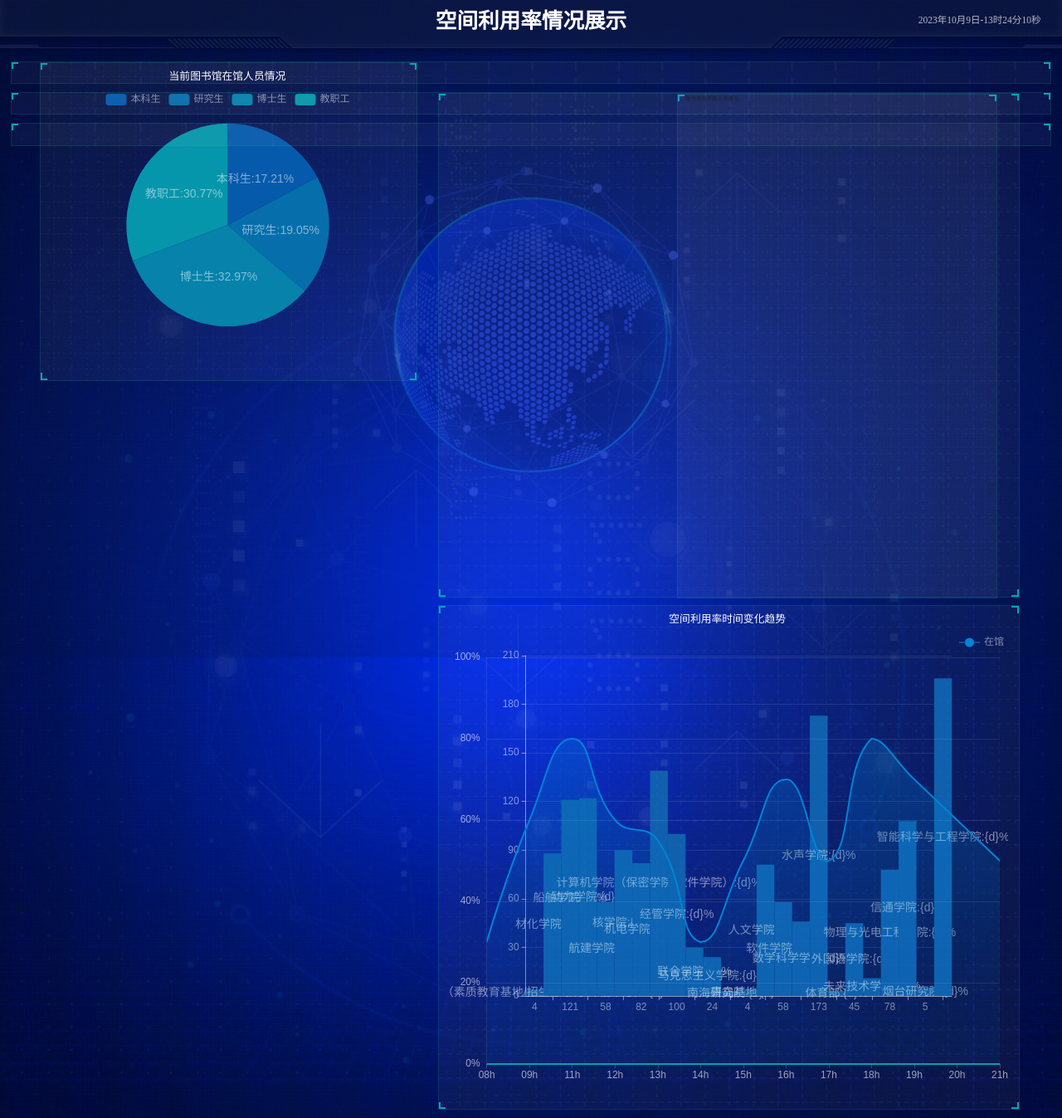
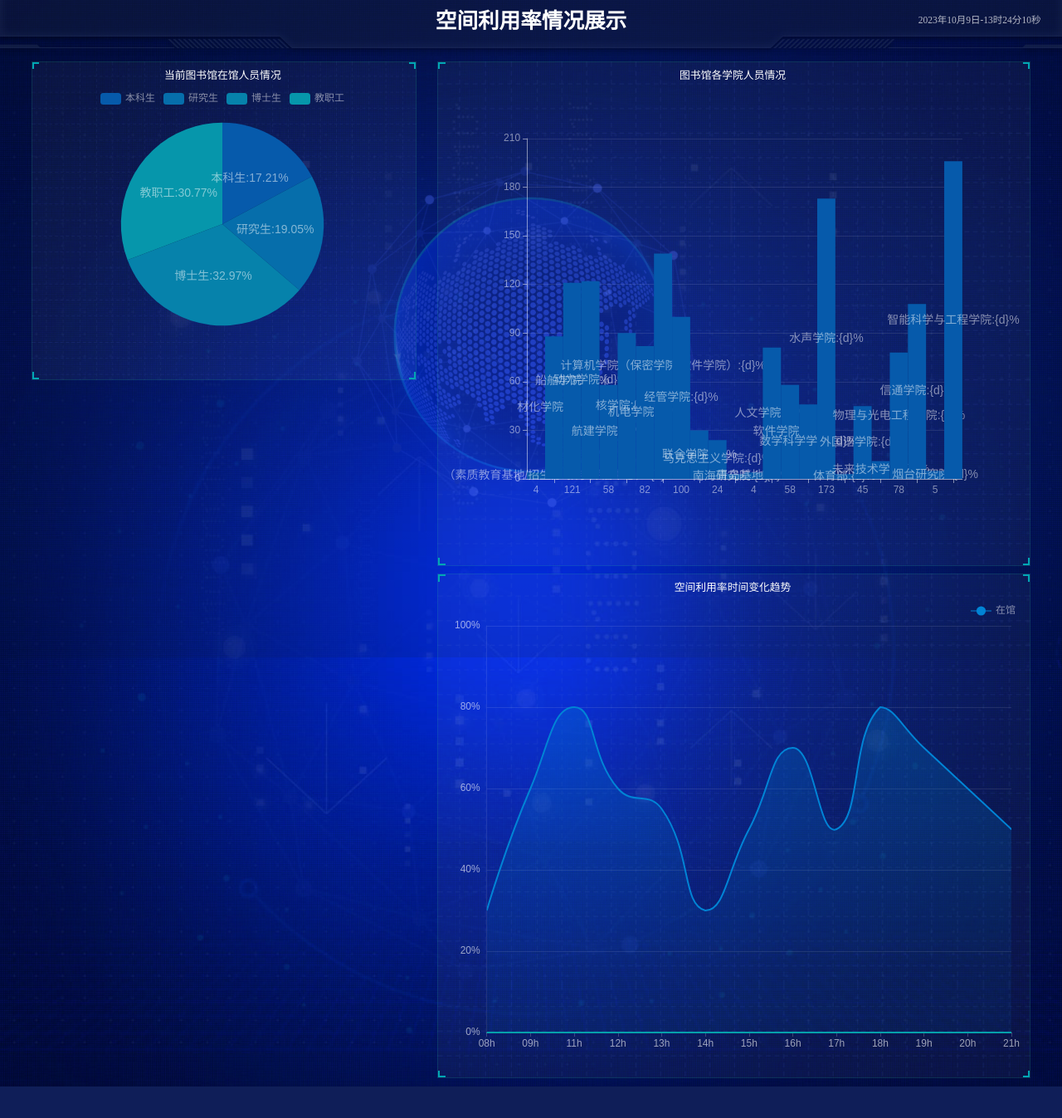
Before and after one commit to Aharrypotter/big_screen-master, a Flask app: page / in a window 1280 px wide. Shown: the whole page at 83% size. After the commit the page ends 1309 px from the top, so only its background shows below. Run offline with Flask 3, Linux system fonts and the light colour scheme.

Commit message:
调整html图表，解决div class杂乱问题

```diff
--- a/templates/index.html
+++ b/templates/index.html
@@ -84,32 +84,26 @@
           </div>
         </li>
         <li>
-            <div class="boxall">
-              <div class="piechart">
+            <div class="piechart">
                 <div class="alltitle">{{form.echarts3_1.title}}</div>
                 <div class="allnav" id="fb1"></div>
                 <div class="boxfoot"></div>
                 <div class="boxfoot"></div>
-              </div>
             </div>
         </li>
         <li>
-            <div class="boxall">
-              <div class="barchart">
-                <div class="barchart">{{form.echarts3_2.title}}</div>
+            <div class="barchart">
+                <div class="alltitle">{{form.echarts3_2.title}}</div>
                 <div class="allnav" id="fb2" ></div>
                 <div class="boxfoot"></div>
                 <div class="boxfoot"></div>
               </div>
-            </div>
         </li>
         <li>
-            <div class="boxall">
-                <div class="linechart">
+            <div class="linechart">
                 <div class="alltitle">{{form.echart4.title}}</div>
                 <div class="allnav" id="echart4"></div>
                 <div class="boxfoot"></div>
-                </div>
             </div>
         </li>
       </ul>
```
